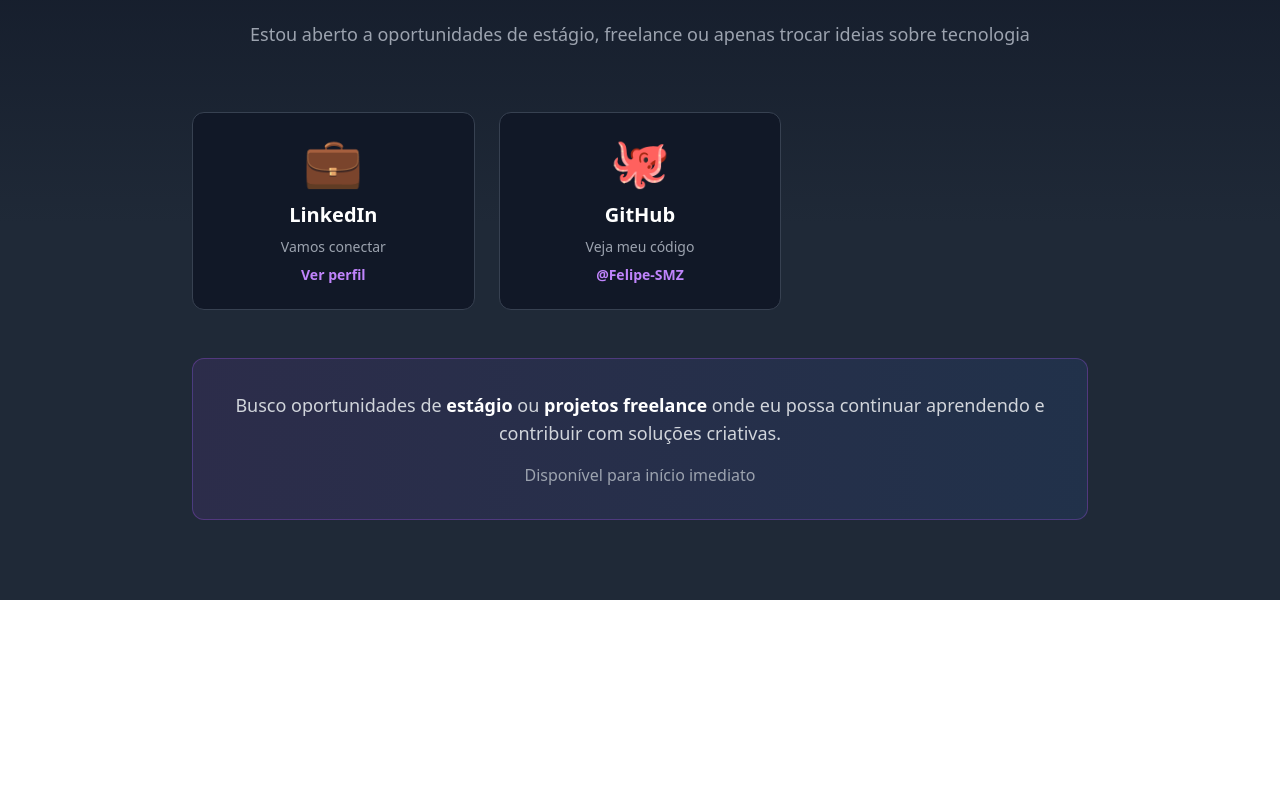
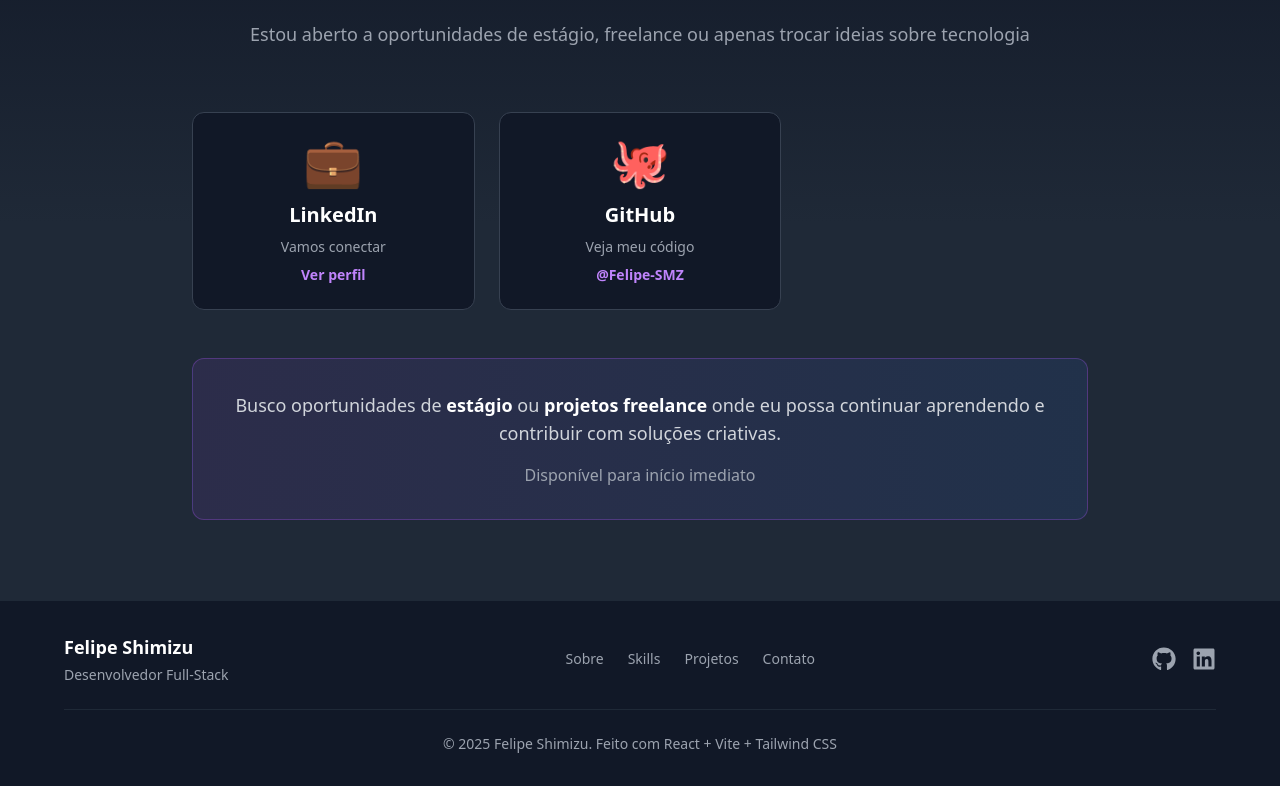
Before and after one commit to Felipe-SMZ/Portifolio, a React (Vite) app: page / in a window 1280 px wide. Shown: the part 5234-6020 px from the top of the page. Before the commit the page ends 5834 px from the top, so only its background shows below. Built offline with nearby package versions, Linux system fonts and the light colour scheme.

Commit message:
feat: adiciona Footer

```diff
--- a/src/App.jsx
+++ b/src/App.jsx
@@ -4,6 +4,7 @@ import Skills from './components/Skills';
 import About from './components/About';
 import Projects from './components/Projects';
 import Contact from './components/Contact';
+import Footer from './components/Footer';
 
 function App() {
   return (
@@ -14,6 +15,7 @@ function App() {
       <Skills />
       <Projects />
       <Contact />
+      <Footer />
 
 
     </div>
--- /dev/null
+++ b/src/components/Footer.jsx
@@ -0,0 +1,79 @@
+import { FaGithub, FaLinkedin } from "react-icons/fa";
+
+function Footer() {
+    return (
+        <footer className="bg-gray-900 border-t border-gray-800 py-8 px-4">
+            <div className="max-w-6xl mx-auto">
+
+                {/* Conteúdo Principal */}
+                <div className="flex flex-col md:flex-row justify-between items-center gap-4">
+
+                    {/* Logo/Nome */}
+                    <div className="text-center md:text-left">
+                        <p className="text-white font-bold text-lg mb-1">Felipe Shimizu</p>
+                        <p className="text-gray-400 text-sm">Desenvolvedor Full-Stack</p>
+                    </div>
+
+                    {/* Links Rápidos */}
+                    <div className="flex gap-6">
+                        <a href="#sobre" className="text-gray-400 hover:text-white transition text-sm">
+                            Sobre
+                        </a>
+                        <a href="#skills" className="text-gray-400 hover:text-white transition text-sm">
+                            Skills
+                        </a>
+                        <a href="#projetos" className="text-gray-400 hover:text-white transition text-sm">
+                            Projetos
+                        </a>
+                        <a href="#contato" className="text-gray-400 hover:text-white transition text-sm">
+                            Contato
+                        </a>
+                    </div>
+
+                    {/* Redes Sociais */}
+                    <div className="flex gap-4">
+                        <a
+                            href="https://github.com/Felipe-SMZ"
+                            target="_blank"
+                            rel="noopener noreferrer"
+                            className="text-gray-400 hover:text-purple-400 transition text-2xl"
+                            aria-label="GitHub"
+                        >
+                            <FaGithub className="mx-auto" />
+                        </a>
+                        <a
+                            href="https://linkedin.com/in/seu-perfil"
+                            target="_blank"
+                            rel="noopener noreferrer"
+                            className="text-gray-400 hover:text-purple-400 transition text-2xl"
+                            aria-label="LinkedIn"
+                        >
+                            <FaLinkedin className="mx-auto" />
+                        </a>
+                        {/* <a
+                            href="mailto:seu.email@exemplo.com"
+                            className="text-gray-400 hover:text-purple-400 transition text-2xl"
+                            aria-label="Email"
+                        >
+                            📧
+                        </a> */}
+                    </div>
+
+                </div>
+
+                {/* Divider */}
+                <div className="border-t border-gray-800 my-6"></div>
+
+                {/* Copyright */}
+                <div className="text-center text-gray-400 text-sm">
+                    <p>
+                        © {new Date().getFullYear()} Felipe Shimizu. Feito com React + Vite + Tailwind CSS
+                    </p>
+                </div>
+
+            </div>
+        </footer>
+    );
+}
+
+export default Footer;
```
